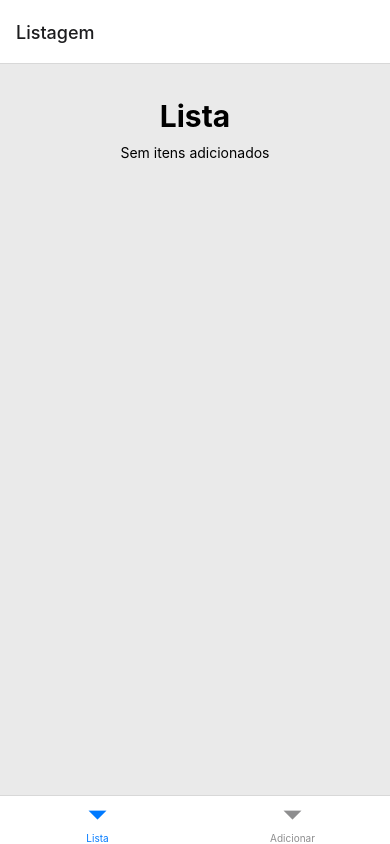
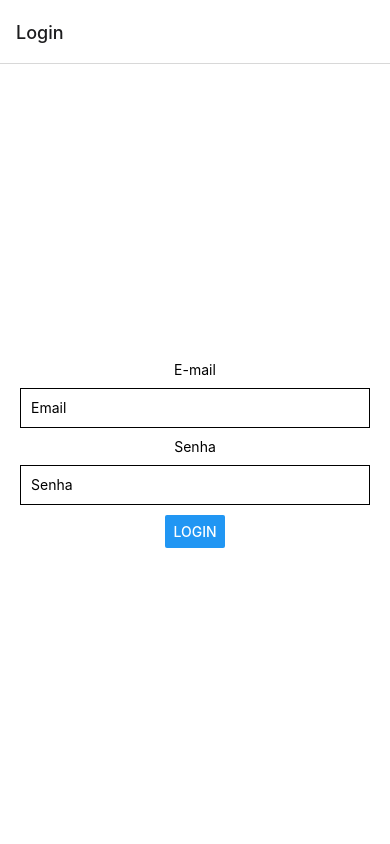
Before and after one commit to LucaChesini/trab1MOB, a React Native app: screen /Login in a window 390 px wide. Built offline with nearby package versions, Linux system fonts and the light colour scheme.

Commit message:
adicao funcao login

```diff
--- a/App.js
+++ b/App.js
@@ -7,6 +7,11 @@ import Lista from './components/Lista';
 import Adicionar from './components/Adicionar';
 import Detalhes from './components/Detalhes';
 import { CardProvider } from './components/CardContext';
+import ObtendoToken from './components/ObtendoToken';
+import { useReducer, useState, useMemo, useEffect } from 'react';
+import Login from './components/Login';
+import AsyncStorage from '@react-native-async-storage/async-storage';
+import AuthContext from './auth';
 
 const Stack = createNativeStackNavigator();
 const Tab = createBottomTabNavigator();
@@ -21,15 +26,77 @@ function Cards() {
 }
 
 export default function App() {
+    const [state, dispatch] = useReducer(
+      (prevState, action) => {
+        switch (action.type) {
+          case 'RESTORE_TOKEN':
+            return {
+              ...prevState,
+              userToken: action.token,
+              isLoading: false,
+            };
+          case 'SIGN_IN':
+            return {
+              ...prevState,
+              isSignout: false,
+              userToken: action.token,
+            };
+        }
+      },
+      {
+        isLoading: true,
+        userToken: null,
+      }
+    );
+
+    useEffect(() => {
+      const bootstrapAsync = async () => {
+        let userToken;
+        try {
+          userToken = await AsyncStorage.getItem('@storage_Key');
+        } catch (e) {
+          console.log(e);
+        }
+        dispatch({ type: 'RESTORE_TOKEN', token: userToken });
+      };
+      bootstrapAsync();
+    }, []);
+
+    const authContext = useMemo(
+      () => ({
+        signIn: async (data) => {
+          let myToken = 'token-autenticacao';
+          await AsyncStorage.setItem('@storage_Key', myToken);
+          dispatch({ type: 'SIGN_IN', token: myToken });
+        },
+        signUp: async (data) => {
+          dispatch({ type: 'SIGN_IN', token: 'token-autenticacao' });
+        },
+      }),
+      []
+    );
+
+  if (state.isLoading) {
+    return <ObtendoToken />;
+  }
+
   return (
+    <AuthContext.Provider value={authContext}>
       <CardProvider>
         <NavigationContainer>
+          {state.userToken == null ? (
+            <Stack.Navigator>
+              <Stack.Screen name="Login" component={Login} />
+            </Stack.Navigator>
+          ) : (
             <Tab.Navigator>
               <Tab.Screen name="Lista" component={Cards} options={{ headerShown: false }}/>
               <Tab.Screen name="Adicionar" component={Adicionar} />
             </Tab.Navigator>
+          )}
         </NavigationContainer>
       </CardProvider>
+    </AuthContext.Provider>
   );
 }
 
--- /dev/null
+++ b/auth.js
@@ -0,0 +1,5 @@
+import React, { createContext } from 'react';
+
+const AuthContext = createContext({});
+
+export default AuthContext;
--- /dev/null
+++ b/components/Login.js
@@ -0,0 +1,50 @@
+import React, { useContext, useState } from 'react';
+import { StyleSheet, View, Text, TextInput, Button, Alert } from 'react-native';
+import AuthContext from '../auth';
+
+function Login({ navigation }) {
+    const [email, setEmail] = useState('');
+    const [password, setPassword] = useState('');
+    const { signIn } = useContext(AuthContext);
+
+    return (
+        <View style={styles.container}>
+        <Text>E-mail</Text>
+        <TextInput
+            style={styles.input}
+            onChangeText={setEmail}
+            value={email}
+            autoCapitalize="none"
+            placeholder='Email'
+            keyboardType="email-address"
+        />
+        <Text>Senha</Text>
+        <TextInput
+            style={styles.input}
+            onChangeText={setPassword}
+            value={password}
+            placeholder="Senha"
+            secureTextEntry={true}
+        />
+        <Button title="Login" onPress={() => signIn({email, password})} />
+        </View>
+    );
+}
+const styles = StyleSheet.create({
+    container: {
+        flex: 1,
+        backgroundColor: '#fff',
+        alignItems: 'center',
+        justifyContent: 'center',
+        paddingHorizontal: 20,
+    },
+    input: {
+        height: 40,
+        width: '100%',
+        marginVertical: 10,
+        borderWidth: 1,
+        padding: 10,
+    },
+});
+
+export default Login;
--- /dev/null
+++ b/components/ObtendoToken.js
@@ -0,0 +1,29 @@
+import React, { useEffect, useState } from 'react';
+import { StyleSheet, View, Text, ActivityIndicator } from 'react-native';
+
+function ObtendoToken() {
+
+  return (
+    <View style={styles.container}>
+        <View style={styles.loadingContainer}>
+            <Text>Obtendo token...</Text>
+            <ActivityIndicator size="large" />
+        </View>
+    </View>
+  );
+}
+
+const styles = StyleSheet.create({
+  container: {
+    flex: 1,
+    backgroundColor: '#fff',
+    alignItems: 'center',
+    justifyContent: 'center',
+  },
+  loadingContainer: {
+    alignItems: 'center',
+    justifyContent: 'center',
+  }
+});
+
+export default ObtendoToken;
--- a/package.json
+++ b/package.json
@@ -20,7 +20,8 @@
     "react-native": "0.73.6",
     "react-native-safe-area-context": "4.8.2",
     "react-native-screens": "~3.29.0",
-    "react-native-web": "~0.19.6"
+    "react-native-web": "~0.19.6",
+    "@react-native-async-storage/async-storage": "1.21.0"
   },
   "devDependencies": {
     "@babel/core": "^7.20.0"
```
Also changed, not shown: 1 other file (tests, documents, lock files or other folders). Lines whose indentation alone changed are shown as unchanged.
